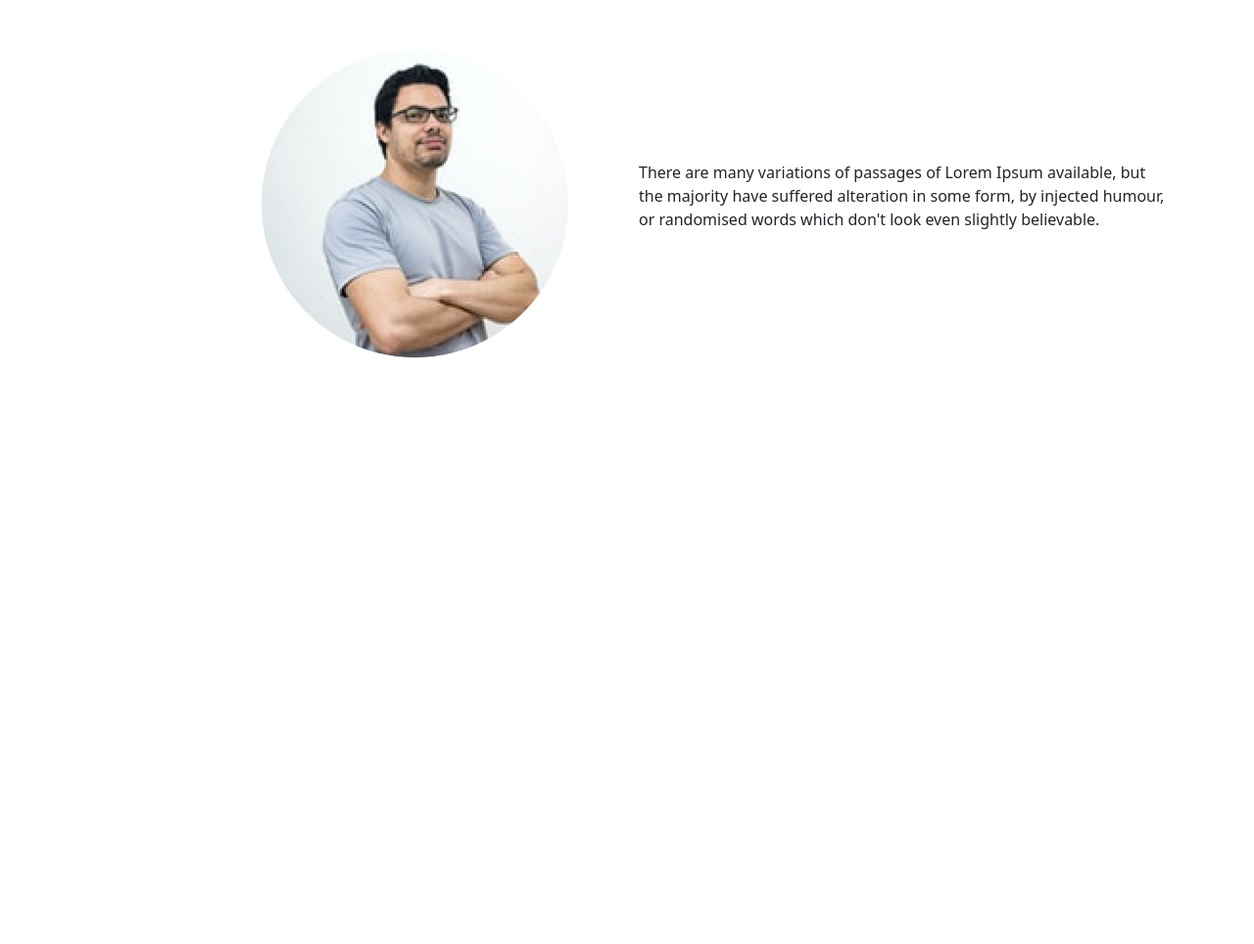
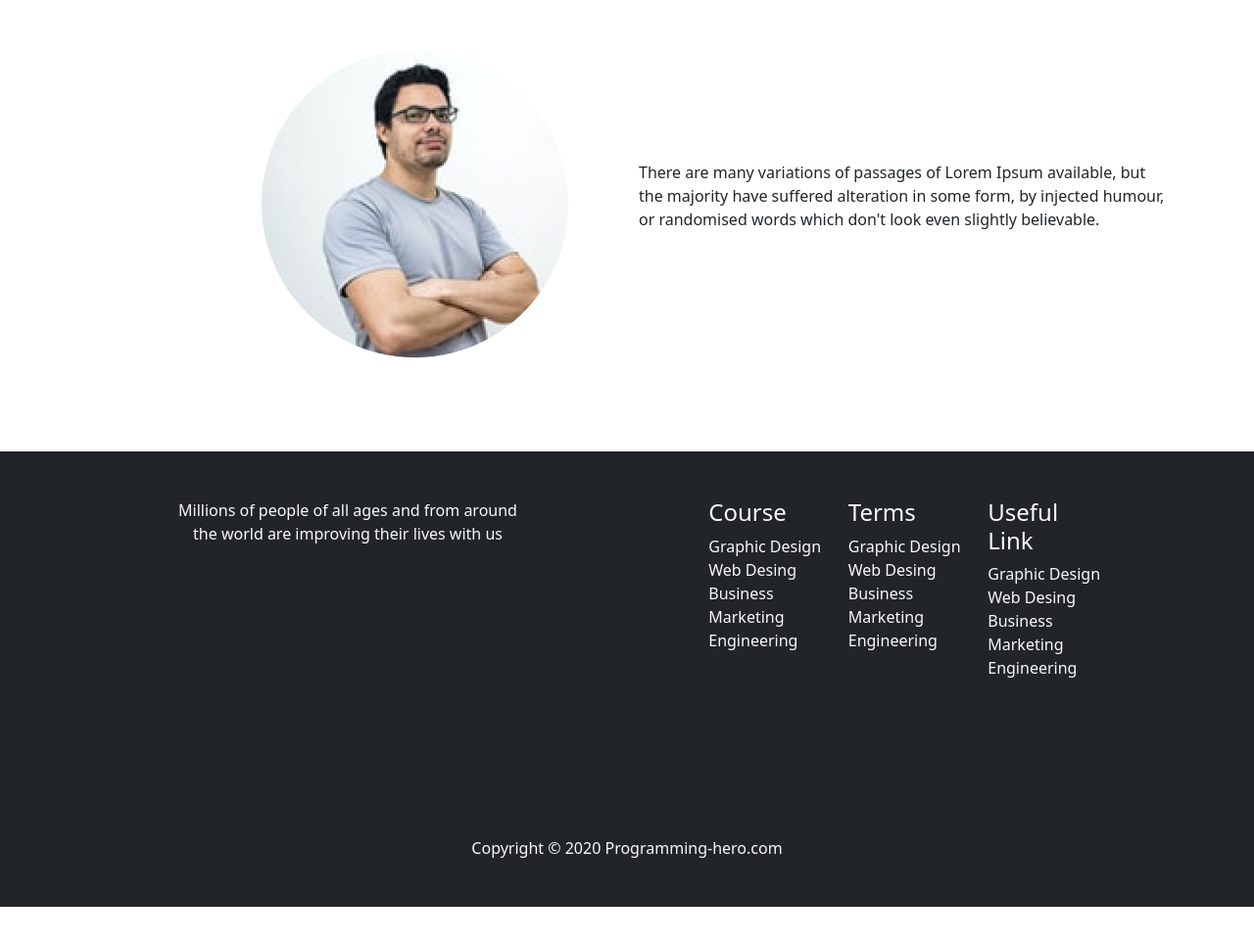
Before and after one commit to MH-akhirul/e-sehool, a plain HTML site: page index.html in a window 1280 px wide. Shown: the part 1705-2669 px from the top of the page at 98% size. Before the commit the page ends 2166 px from the top, so only its background shows below. Drawn offline with nearby package versions, Linux system fonts and the light colour scheme.

Commit message:
e-sehool

```diff
--- a/index.html
+++ b/index.html
@@ -208,14 +208,39 @@
       </div>
     </div>
    </div>
+</main>
+<!-- #################################################################################################################### -->
+<!-- footer section stard -->
+ <footer class="bg-dark">
+  <div class="container">
+    <div class="row">
+      <div class="col-12 col-sm-12 col-lg-6 ">
+        <div class="text-center text-light py-5 mb-5">
+          <p>Millions of people of all ages and from around<br> the world are improving their lives with us</p>
 
+        </div>
+      </div>
+      <div class="col-12 col-sm-12 col-lg-6">
+        <div class="row  sm-d-flex justify-content-center  ">
+          <div class="box w-25 text-light py-5 mb-5">
+            <h4>Course</h4>
+            <p> Graphic Design <br> Web Desing  <br>Business Marketing <br> Engineering</p>
+          </div>
+          <div class="box w-25 text-light py-5 mb-5 ">
+            <h4>Terms</h4>
+            <p>Graphic Design <br> Web Desing <br> Business Marketing <br> Engineering</p>
+          </div>
+          <div class="box w-25 text-light py-5 mb-5 ">
+            <h4>Useful Link</h4>
+            <p>Graphic Design <br> Web Desing <br> Business Marketing <br> Engineering</p>
+          </div>
+        </div>
+      </div>
+    </div>
 
-
-
-
-
-
-</main>
+    <p class="text-center text-light py-5 mb-5">Copyright © 2020 Programming-hero.com</p>
+  </div>
+ </footer>
 
 
 
```
